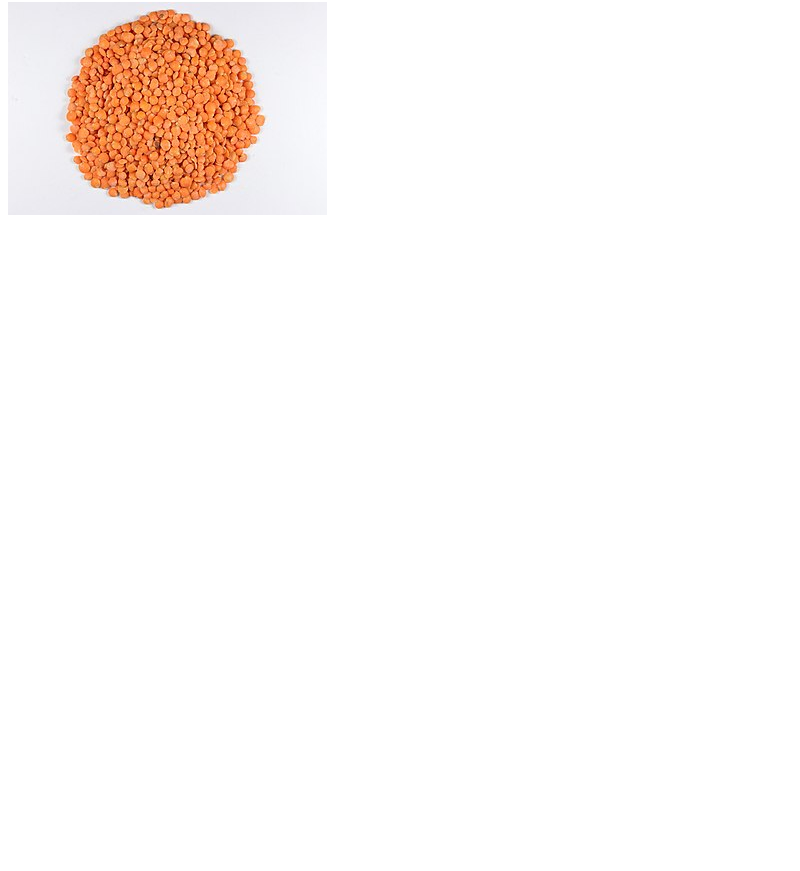
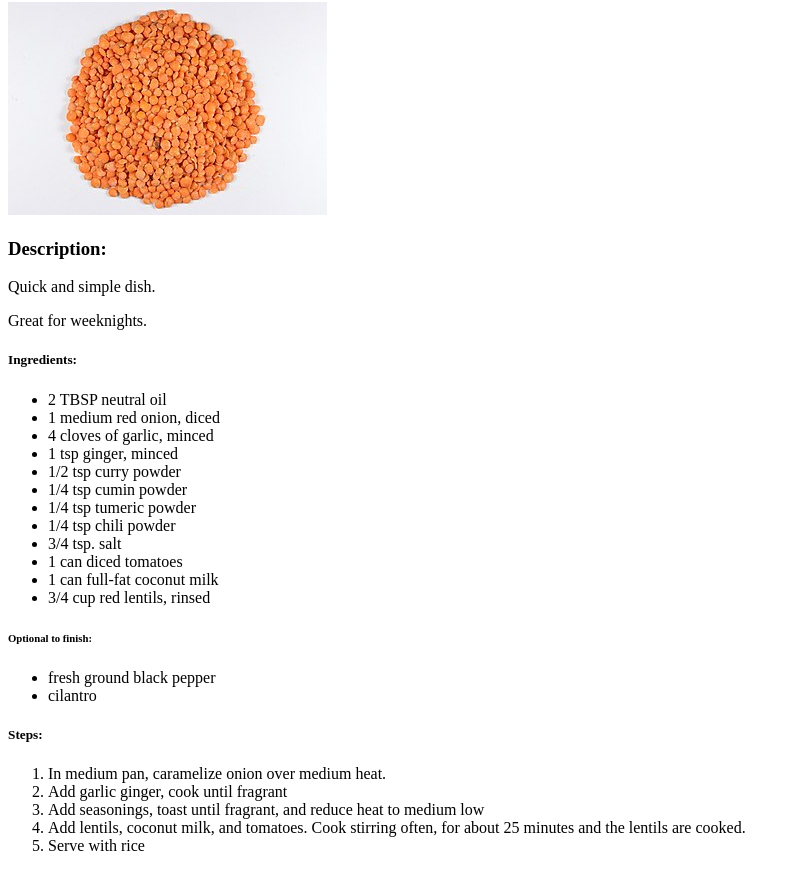
Before and after one commit to Austin-25/odin-recipes, a plain HTML site: page recipes/lentilstew.html in a window 1280 px wide. Shown: the part 78-949 px from the top of the page, without its empty margins (0-800 px from the left). Before the commit the page ends 800 px from the top, so only its background shows below. Drawn offline with Linux system fonts and the light colour scheme; files whose address does not match are found by name.

Commit message:
Add various text descriptions and lists

```diff
--- a/recipes/lentilstew.html
+++ b/recipes/lentilstew.html
@@ -8,5 +8,36 @@
     <body>
         <h1>Lentil Stew</h1>
         <img src="..//img/rlen.jpg" alt="red lentils">
+        <h3>Description:</h3>
+        <p>Quick and simple dish.</p>
+        <p>Great for weeknights.</p>
+        <h5>Ingredients:</h5>
+        <ul>
+            <li>2 TBSP neutral oil</li>
+            <li>1 medium red onion, diced</li>
+            <li>4 cloves of garlic, minced</li>
+            <li>1 tsp ginger, minced</li>
+            <li>1/2 tsp curry powder</li>
+            <li>1/4 tsp cumin powder</li>
+            <li>1/4 tsp tumeric powder</li>
+            <li>1/4 tsp chili powder</li>
+            <li>3/4 tsp. salt</li>
+            <li>1 can diced tomatoes</li>
+            <li>1 can full-fat coconut milk</li>
+            <li>3/4 cup red lentils, rinsed</li>
+        </ul>
+        <h6>Optional to finish:</h6>
+        <ul>
+            <li>fresh ground black pepper</li>
+            <li>cilantro</li>
+        </ul>
+        <h5>Steps:</h5>
+        <ol>
+            <li>In medium pan, caramelize onion over medium heat.</li>
+            <li>Add garlic ginger, cook until fragrant</li>
+            <li>Add seasonings, toast until fragrant, and reduce heat to medium low</li>
+            <li>Add lentils, coconut milk, and tomatoes. Cook stirring often, for about 25 minutes and the lentils are cooked.</li>
+            <li>Serve with rice</li>
+        </ol>
     </body>
 </html>
```
